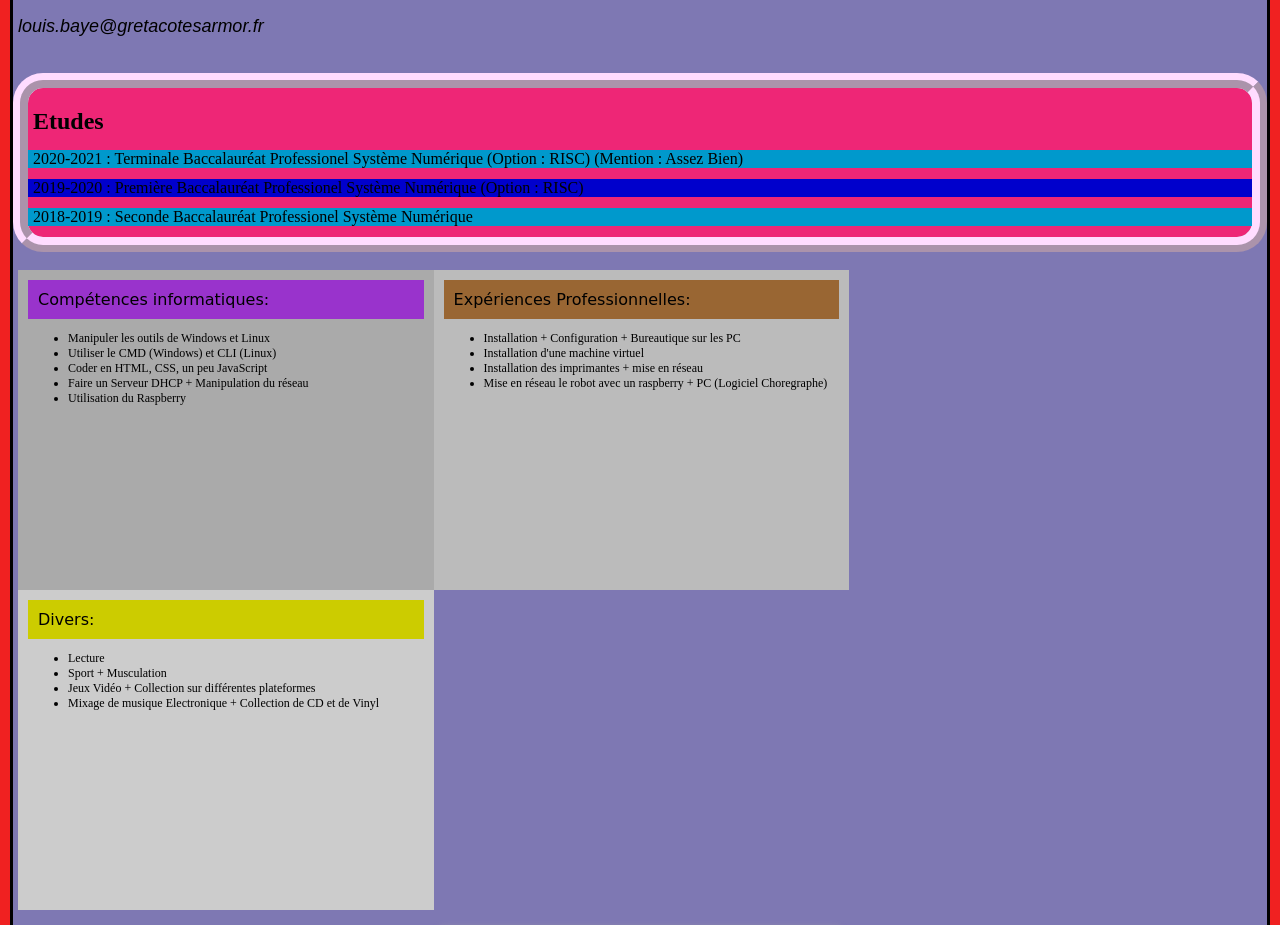
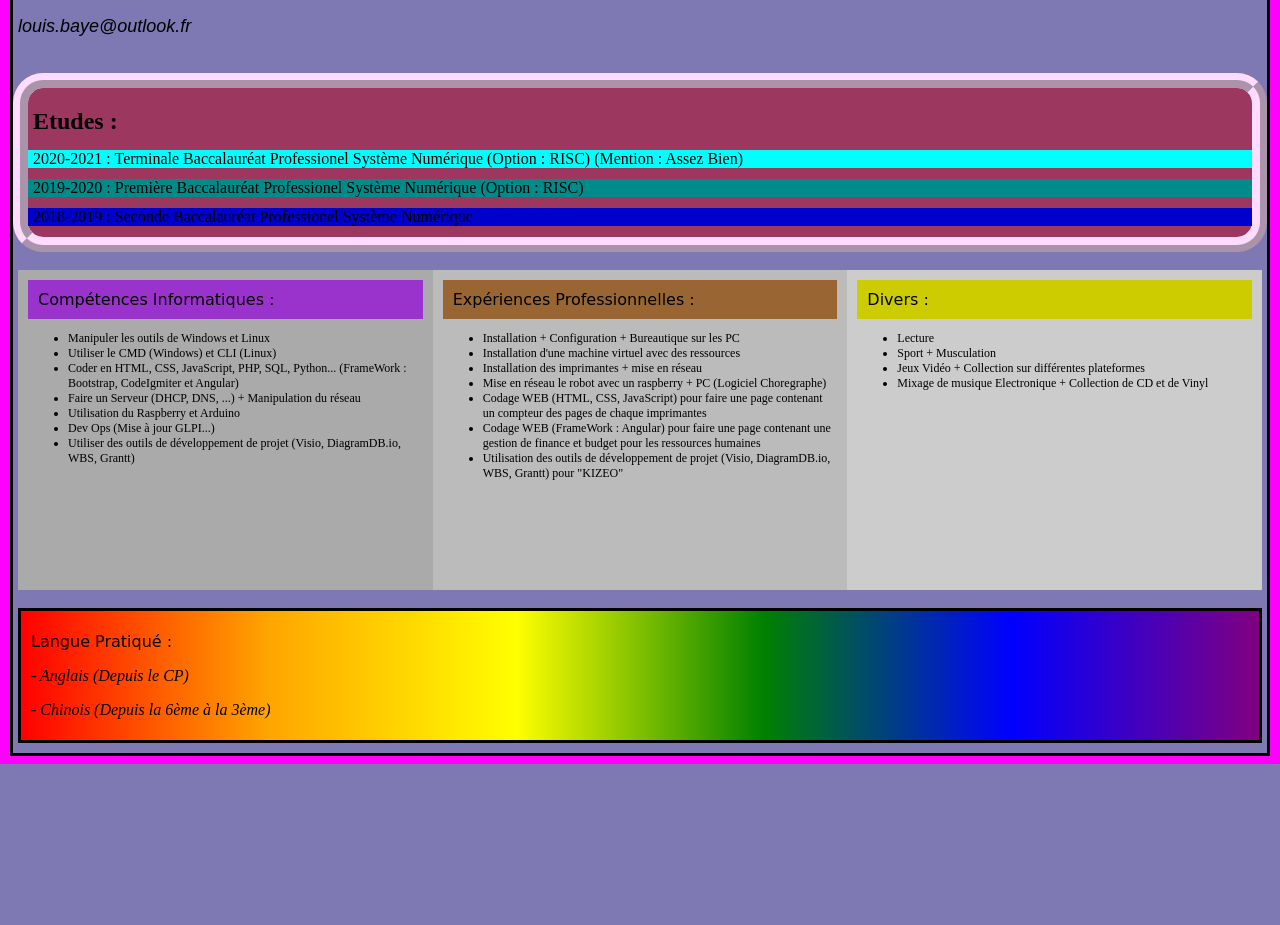
Before and after one commit to Fl4m3urDev/Projet_Site, a PHP site: page /btssio_slam/testcv/index.html in a window 1280 px wide. Shown: the part 231-1156 px from the top of the page. After the commit the page ends 995 px from the top, so only its background shows below. Run offline with PHP 8.4, Linux system fonts and the light colour scheme.

Commit message:
version retravaillé

```diff
--- a/btssio_slam/index.html
+++ b/btssio_slam/index.html
@@ -78,6 +78,11 @@
         <form>
         </form>
     </dialog> -->
+
+    <br>
+
+    <p class="text_comingsoon"><strong>Coming Soon...</strong></p>
+
 </body>
 
 </html>
--- a/btssio_slam/testcv/index.css
+++ /dev/null
@@ -1,108 +0,0 @@
-body {
-	background-color:rgb(240, 33, 33);
-	margin-left:10px;
-	margin-right:10px;
-}
-.styleborder1 {
-	border:solid;
-	background-color:rgb(126, 120, 179);
-	padding-left:5px;
-	padding-right:5px;
-}
-.stylefont1 {
-	font-family: Arial, Helvetica, sans-serif;
-	font-size: 18px;
-}
-#imgeffect1 {
-	filter: grayscale(100%);
-}
-.styletableau1 {
-	border: 4mm ridge rgba(255, 220, 255, 155);
-	border-radius: 30px;
-	background-color:rgb(238, 38, 118);
-	padding-left:5px;
-	padding-right:5px;
-	margin-left:-5px;
-	margin-right:-5px;
-}
-#stylep1 {
-	background-color:#09C;
-	padding-left:5px;
-	padding-right:5px;
-	margin:-5px;
-}
-.stylecolorp1:hover {
-	color:#FFF;
-}
-#stylep2 {
-	background-color:#00C;
-	padding-left:5px;
-	padding-right:5px;
-	margin:-5px;
-}
-.stylecolorp2:hover {
-	color:#CF0;
-}
-#stylep3 {
-	background-color:#09C;
-	padding-left:5px;
-	padding-right:5px;
-	margin:-5px;
-}
-.stylecolorp3:hover {
-	color:#FFF;
-}
-.column {
-	float: left;
-	width: 31.8%;
-	padding: 10px;
-	height: 300px;
-	font-family:"Comic Sans MS", cursive;
-}
-.row:after {
-	content: "";
-	display: table;
-	clear: both;
-}
-#styleborder2 {
-	background-color:#93C;
-	padding: 10px;
-}
-#stylefont2 {
-	font-size:12px;
-	font-family:"Times New Roman", Times, serif;
-}
-#styleborder3 {
-	background-color: #963;
-	padding: 10px;
-}
-#stylefont3 {
-	font-size:12px;
-	font-family:"Times New Roman", Times, serif;
-}
-#styleborder4 {
-	background-color:#CC0;
-	padding: 10px;
-}
-#stylefont4 {
-	font-size:12px;
-	font-family:"Times New Roman", Times, serif;
-}
-#imgeffect2 {
-	filter: blur(3px);
-}
-#imgeffect2:hover {
-	filter: blur(0);
-}
-.footer {
-	background-color: #f1f1f1;
-	padding:5px;
-	margin-left:-5px;
-	margin-right:-5px;
-	text-align: center;
-}
- @media (max-width: 600px) {
- .column {
- width: 100%;
-  }
-}
--- a/btssio_slam/testcv/index.html
+++ b/btssio_slam/testcv/index.html
@@ -4,78 +4,78 @@
 <head>
   <meta http-equiv="Content-Type" content="text/html; charset=utf-8" />
   <meta name="viewport" content="width=device-width, initial-scale=1">
-  <link rel="stylesheet" href="index.css">
+  <link rel="stylesheet" href="style.css">
   <title>Le Projet Test</title>
 </head>
 
 <body>
-  <header class="styleborder1">
+  <header class="style_border_principal">
     <center>
-      <h1>La Page Test</h1>
+      <h1>Le Fameux CV (Version WEB)</h1>
     </center>
-    <div class=stylefont1>
-      <p><em>Louis BAYE</em><img src="../image/LeFeuDeLaMort.png" alt="lul" width="137" height="139" align="right"
-          id="imgeffect1"></p>
+    <div class=style_font_haut>
+      <p><em>Louis BAYE</em><img src="../images/LeFeuDeLaMort.png" alt="lul" id="img_effet_logo"></p>
       <p><em>Saint-Brieuc</em></p>
       <p><em>France</em></p>
       <p><em>Née le 2 Octobre 2002</em></p>
-      <p><em>louis.baye@gretacotesarmor.fr</em></p>
+      <p><em>louis.baye@outlook.fr</em></p>
     </div>
     <br>
-    <header class="styletableau1">
+    <header class="style_border_etudes">
       <div>
-        <h2>Etudes</h2>
+        <h2>Etudes :</h2>
       </div>
-      <div id=stylep1 class="stylecolorp1">
+      <div id=style_txt_TSN class="style_txtcolor_TSN">
         <p>2020-2021 : Terminale Baccalauréat Professionel Système Numérique (Option : RISC) (Mention : Assez Bien)</p>
       </div>
-      <div id=stylep2 class="stylecolorp2">
+      <div id=style_txt_PSN class="style_txtcolor_PSN">
         <p>2019-2020 : Première Baccalauréat Professionel Système Numérique (Option : RISC)</p>
       </div>
-      <div id=stylep3 class="stylecolorp3">
+      <div id=style_txt_SSN class="style_txtcolor_SSN">
         <p>2018-2019 : Seconde Baccalauréat Professionel Système Numérique</p>
       </div>
     </header>
     <br>
     <div class="row">
-      <div class="column" style="background-color:#aaa;">
-        <header id="styleborder2">Compétences informatiques:</header>
-        <ul id="stylefont2">
+      <div class="Column_CI">
+        <header id="style_border_CI">Compétences Informatiques :</header>
+        <ul id="style_font_CI">
           <li>Manipuler les outils de Windows et Linux</li>
           <li>Utiliser le CMD (Windows) et CLI (Linux)</li>
-          <li>Coder en HTML, CSS, un peu JavaScript</li>
-          <li>Faire un Serveur DHCP + Manipulation du réseau</li>
-          <li>Utilisation du Raspberry</li>
+          <li>Coder en HTML, CSS, JavaScript, PHP, SQL, Python... (FrameWork : Bootstrap, CodeIgmiter et Angular)</li>
+          <li>Faire un Serveur (DHCP, DNS, ...) + Manipulation du réseau</li>
+          <li>Utilisation du Raspberry et Arduino</li>
+          <li>Dev Ops (Mise à jour GLPI...)</li>
+          <li>Utiliser des outils de développement de projet (Visio, DiagramDB.io, WBS, Grantt)</li>
         </ul>
       </div>
-      <div class="column" style="background-color:#bbb;">
-        <header id="styleborder3">Expériences Professionnelles:</header>
-        <ul id="stylefont3">
+      <div class="Column_EP">
+        <header id="style_border_EP">Expériences Professionnelles :</header>
+        <ul id="style_font_EP">
           <li>Installation + Configuration + Bureautique sur les PC</li>
-          <li>Installation d'une machine virtuel</li>
+          <li>Installation d'une machine virtuel avec des ressources</li>
           <li>Installation des imprimantes + mise en réseau</li>
           <li>Mise en réseau le robot avec un raspberry + PC (Logiciel Choregraphe)</li>
+          <li>Codage WEB (HTML, CSS, JavaScript) pour faire une page contenant un compteur des pages de chaque imprimantes</li>
+          <li>Codage WEB (FrameWork : Angular) pour faire une page contenant une gestion de finance et budget pour les ressources humaines</li>
+          <li>Utilisation des outils de développement de projet (Visio, DiagramDB.io, WBS, Grantt) pour "KIZEO"</li>
         </ul>
       </div>
-      <div class="column" style="background-color:#ccc;">
-        <header id="styleborder4">Divers:</header>
-        <ul id="stylefont4">
+      <div class="Column_Divers">
+        <header id="style_border_Divers">Divers :</header>
+        <ul id="style_font_Divers">
           <li>Lecture</li>
           <li>Sport + Musculation</li>
           <li>Jeux Vidéo + Collection sur différentes plateformes</li>
           <li>Mixage de musique Electronique + Collection de CD et de Vinyl</li>
-          </ul>
+        </ul>
       </div>
     </div>
     <br>
-    <center>
-      <div> <a href="https://en.wikipedia.org/wiki/Gauntlet_Dark_Legacy" target="_blank"><img
-            src="../image/Gauntlet Dark Legacy.png" alt="Vous n'avez pas l'image donc c'est normal quelque part..."
-            widht="300px" height="300px" id="imgeffect2"></a> </div>
-    </center>
-    <br>
-    <div class="footer">
-      <p><strong>Pied de page<strong></p>
+    <div class="style_border_Langue">
+      <p id="style_font_Langue">Langue Pratiqué :</p>
+        <p><em>- Anglais (Depuis le CP)</em></p>
+        <p><em>- Chinois (Depuis la 6ème à la 3ème)</em></p>
     </div>
   </header>
 </body>
--- /dev/null
+++ b/btssio_slam/testcv/style.css
@@ -0,0 +1,127 @@
+body {
+	background-color:magenta;
+	margin-left:10px;
+	margin-right:10px;
+}
+.style_border_principal {
+	border:solid;
+	background-color:rgb(126, 120, 179);
+	padding-bottom: 10px;
+	padding-left: 5px;
+	padding-right: 5px;
+}
+.style_font_haut {
+	font-family: Arial, Helvetica, sans-serif;
+	font-size: 18px;
+}
+#img_effet_logo {
+	filter: grayscale(100%);
+	float: right;
+	margin-right: 10px;
+	width: 140px;
+	height: 140px;
+}
+.style_border_etudes {
+	border: 4mm ridge rgba(255, 220, 255, 155);
+	border-radius: 30px;
+	background-color:rgb(156, 56, 96);
+	padding-left: 5px;
+	padding-right: 5px;
+	margin-left: -5px;
+	margin-right: -5px;
+}
+#style_txt_TSN {
+	background-color:cyan;
+	padding-left: 5px;
+	padding-right: 5px;
+	margin:-5px;
+}
+.style_txtcolor_TSN:hover {
+	color:orangered;
+}
+#style_txt_PSN {
+	background-color:darkcyan;
+	padding-left: 5px;
+	padding-right: 5px;
+	margin:-5px;
+}
+.style_txtcolor_PSN:hover {
+	color:yellow;
+}
+#style_txt_SSN {
+	background-color:#00C;
+	padding-left: 5px;
+	padding-right: 5px;
+	margin:-5px;
+}
+.style_txtcolor_SSN:hover {
+	color:greenyellow;
+}
+.Column_CI {
+	background-color:#aaa;
+	float: left;
+	width: 31.8%;
+	padding: 10px;
+	height: 300px;
+	font-family:"Comic Sans MS", cursive
+}
+.Column_EP {
+	background-color:#bbb;
+	float: left;
+	width: 31.8%;
+	padding: 10px;
+	height: 300px;
+	font-family:"Comic Sans MS", cursive
+}
+.Column_Divers {
+	background-color:#ccc;
+	float: left;
+	width: 31.8%;
+	padding: 10px;
+	height: 300px;
+	font-family:"Comic Sans MS", cursive
+}
+.row {
+	display: flex;
+	flex-direction: row;
+}
+#style_border_CI {
+	background-color:#93C;
+	padding: 10px;
+}
+#style_font_CI {
+	font-size:12px;
+	font-family:"Times New Roman", Times, serif;
+}
+#style_border_EP {
+	background-color: #963;
+	padding: 10px;
+}
+#style_font_EP {
+	font-size:12px;
+	font-family:"Times New Roman", Times, serif;
+}
+#style_border_Divers {
+	background-color:#CC0;
+	padding: 10px;
+}
+#style_font_Divers {
+	font-size:12px;
+	font-family:"Times New Roman", Times, serif;
+}
+.style_border_Langue {
+	background: linear-gradient(to right, red, orange, yellow, green, blue, purple);
+	border-style: solid;
+	border-color: black;
+	padding-top: 5px;
+	padding-bottom: 5px;
+	padding-left: 10px;
+}
+#style_font_Langue{
+	font-family: 'Comic Sans MS', sans-serif;
+}
+ /* @media (max-width: 600px) {
+ .column {
+ width: 100%;
+  }
+} */
```
Also changed, not shown: btssio_slam/style.css (+12 -0 lines), index.html (+17 -7 lines), script.js (+102 -50 lines), style.css (+118 -40 lines), btssio_slam/images/LeFeuDeLaMort.png (added), images/LeFeuDeLaMort.png (renamed from images/logo.png), images/Shikimori_Micchon.png (added).
